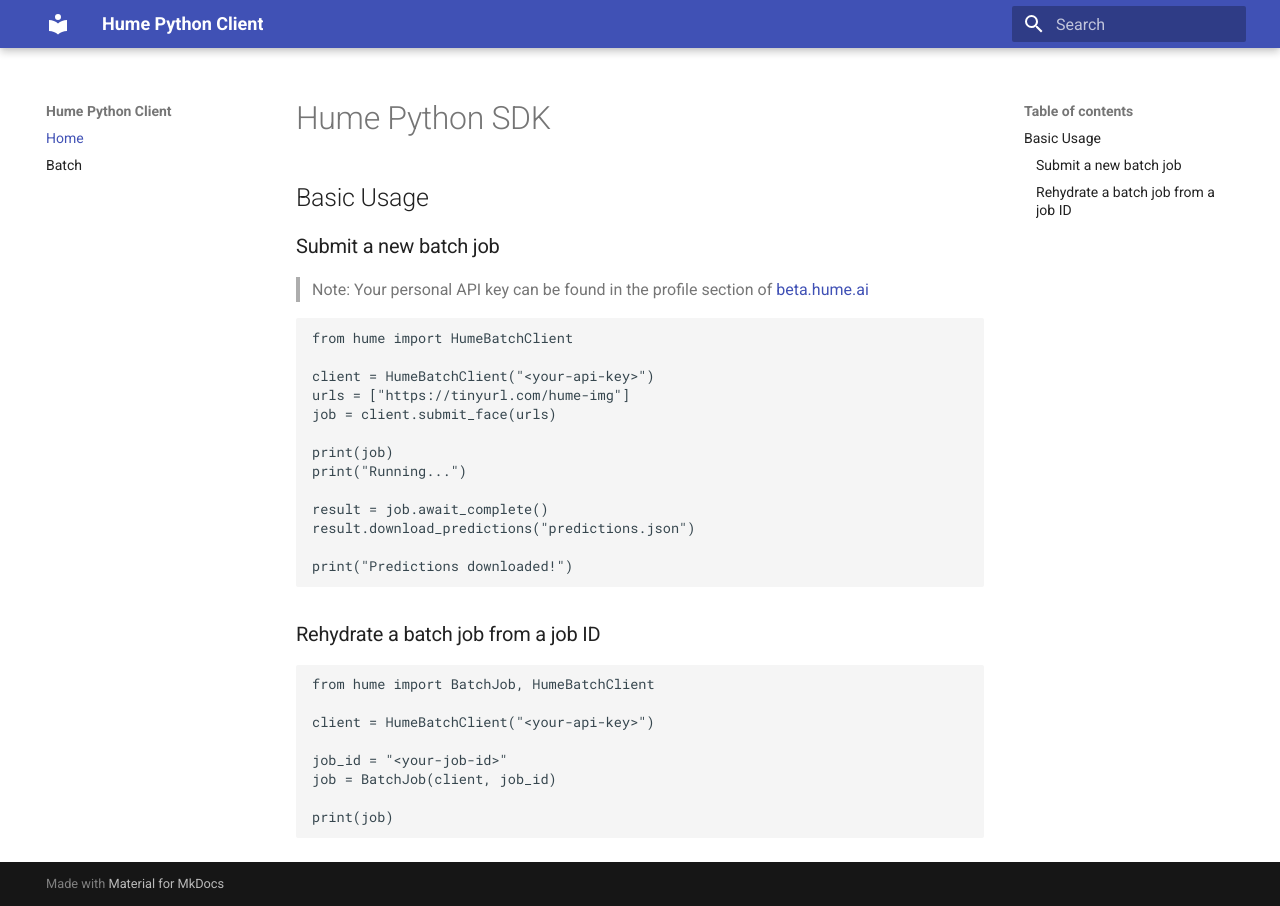
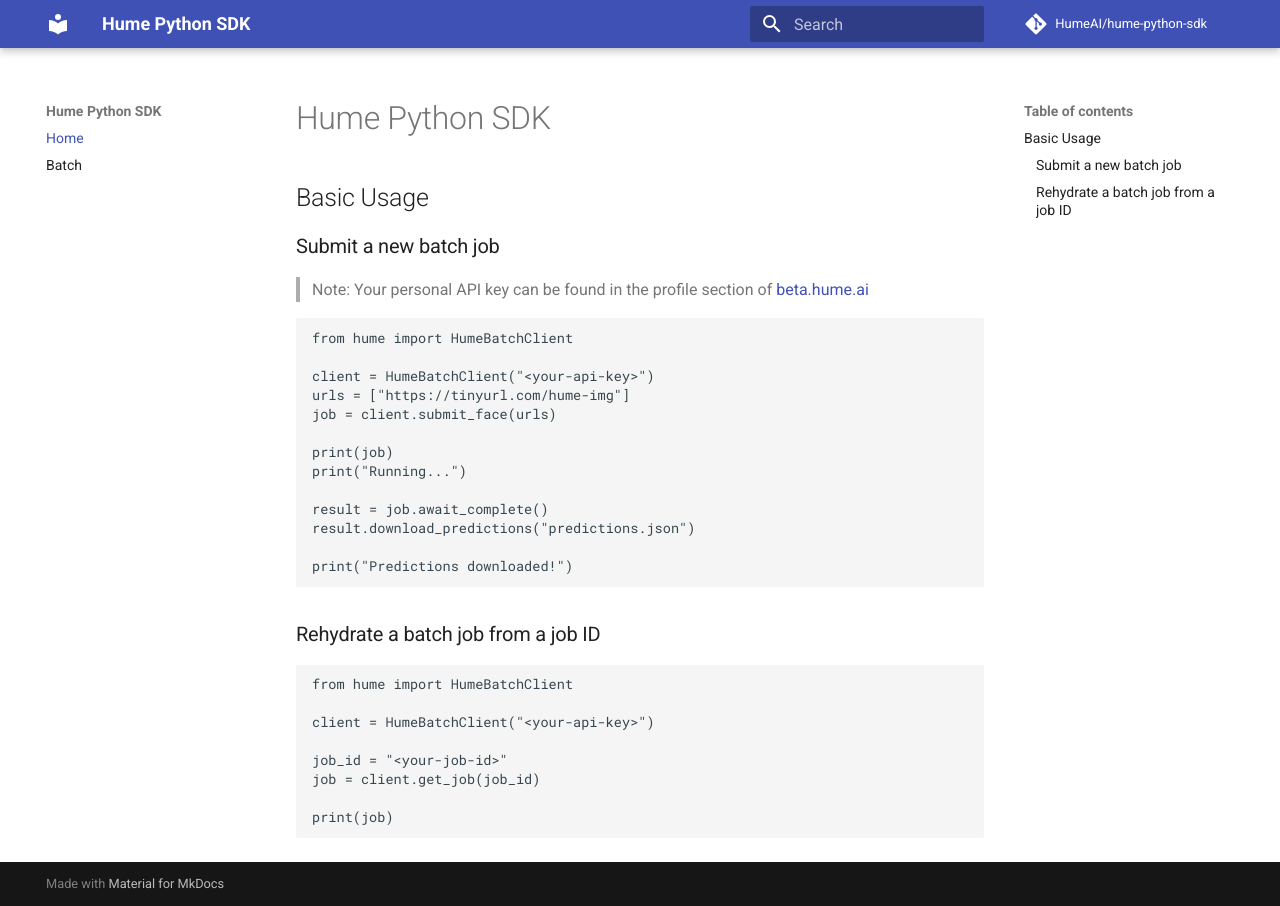
Before and after one commit to HumeAI/hume-python-sdk, an MkDocs documentation site: the page built from docs/index.md, in a window 1280 px wide. Built offline with MkDocs 1.6.1 and Material for MkDocs 9.7.7, drawn with Linux system fonts in a browser that asks for light colours; comment, search, counter and statistics services are not loaded; the version menu is left out.

Commit message:
Add mkdocs versioning with mike

````diff
--- a/docs/index.md
+++ b/docs/index.md
@@ -25,12 +25,12 @@ print("Predictions downloaded!")
 ### Rehydrate a batch job from a job ID
 
 ```python
-from hume import BatchJob, HumeBatchClient
+from hume import HumeBatchClient
 
 client = HumeBatchClient("<your-api-key>")
 
 job_id = "<your-job-id>"
-job = BatchJob(client, job_id)
+job = client.get_job(job_id)
 
 print(job)
 ```
--- a/mkdocs.yml
+++ b/mkdocs.yml
@@ -1,11 +1,20 @@
-site_name: Hume Python Client
+site_name: Hume Python SDK
+site_url: https://humeai.github.io/hume-python-sdk
+
+repo_name: HumeAI/hume-python-sdk
+repo_url: https://github.com/HumeAI/hume-python-sdk
 
 theme:
   name: material
 
+extra:
+  version:
+    provider: mike
+
 plugins:
   - search
   - mkdocstrings
+  - mike
 
 nav:
   - "Home": index.md
--- a/pyproject.toml
+++ b/pyproject.toml
@@ -35,6 +35,7 @@ typing-extensions = "^4.3.0"
 [tool.poetry.dev-dependencies]
 covcheck = "^0.3.0"
 flake8 = "^4.0.1"
+mike = "^1.1.2"
 mkdocs = "^1.3.1"
 mkdocs-material = "^8.4.1"
 mkdocstrings = { extras = ["python"], version = "^0.19.0" }
````
